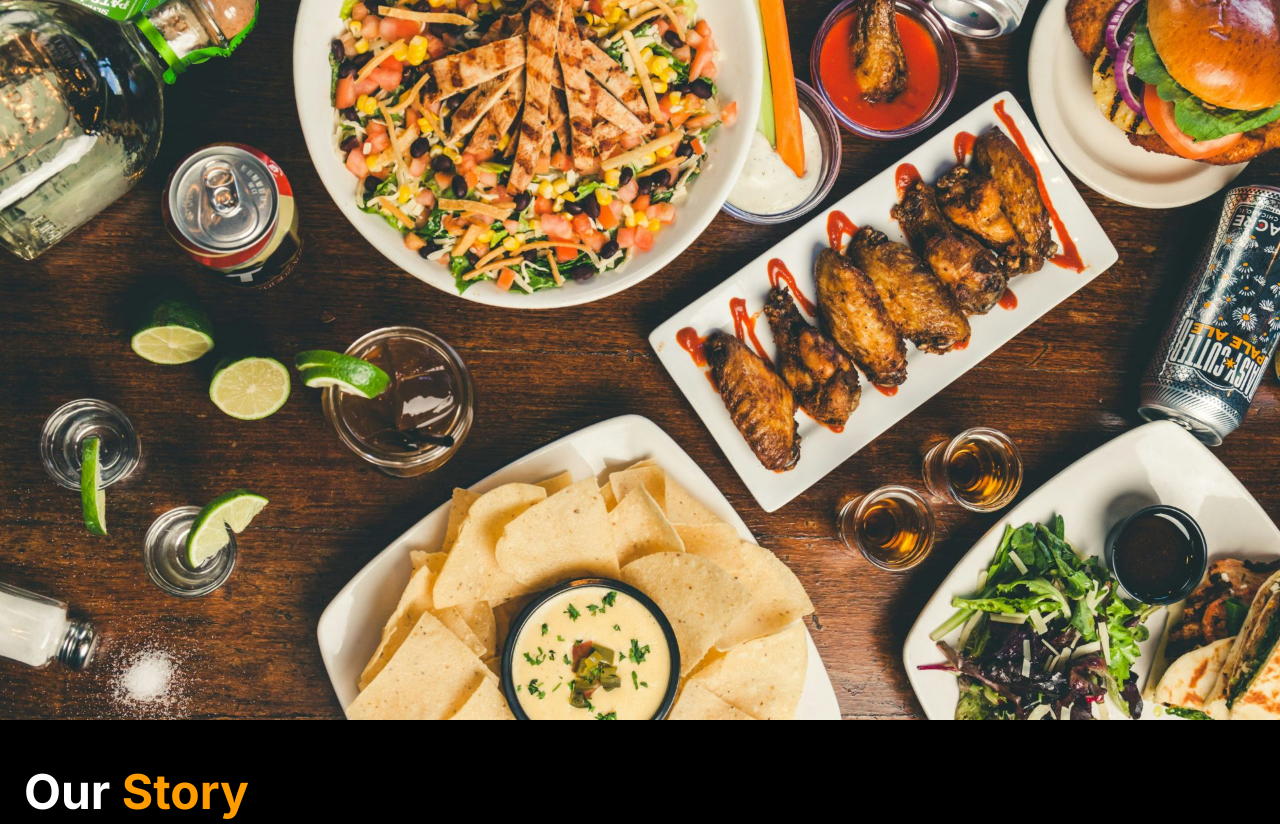
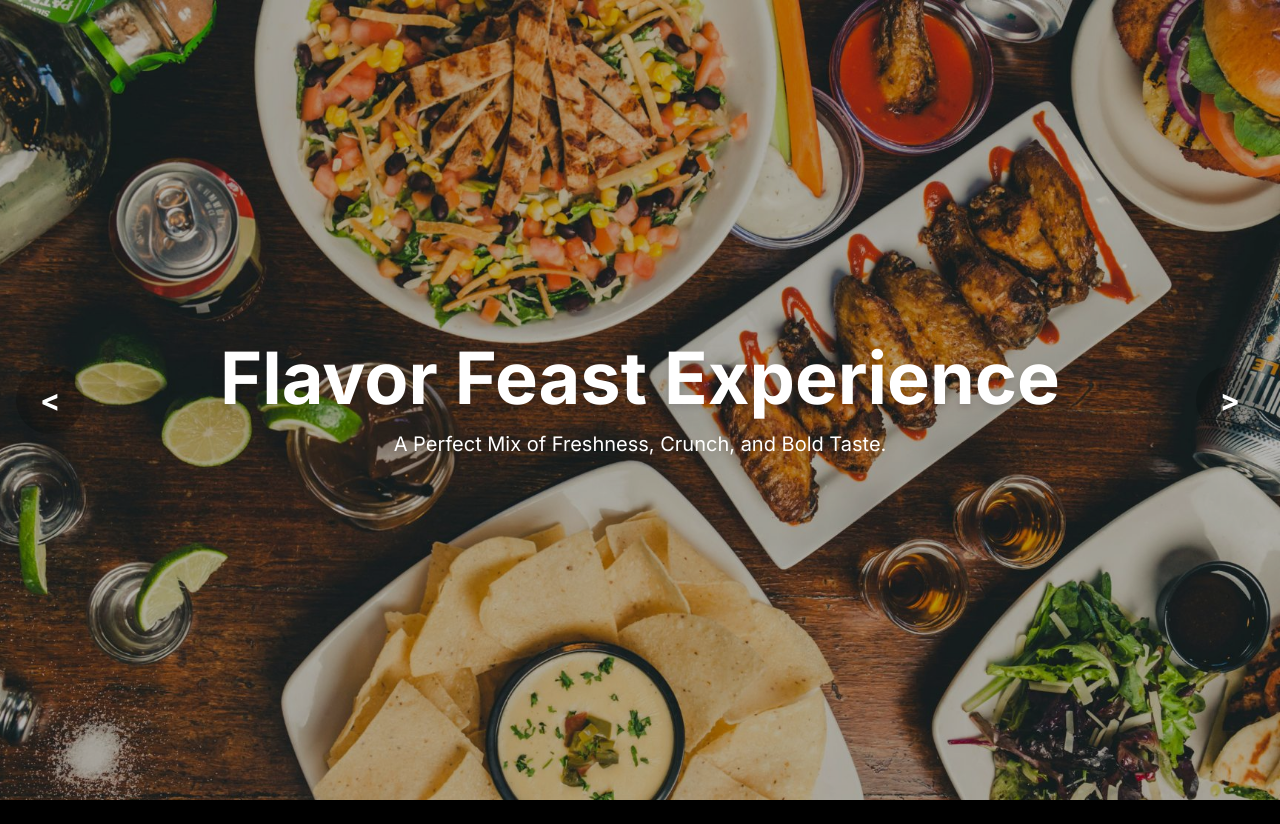
Before and after one commit to houssamBensiyed/FoodOrderPlus, a website: page index.html in a window 1280 px wide. Shown: the top 824 px of the page. Drawn offline with nearby package versions, Linux system fonts and the light colour scheme.

Commit message:
add carousel

```diff
--- a/index.html
+++ b/index.html
@@ -6,6 +6,7 @@
     <meta name="viewport" content="width=device-width, initial-scale=1.0">
     <link rel="preconnect" href="https://fonts.gstatic.com" crossorigin />
     <link href="https://fonts.googleapis.com/css2?family=Inter:wght@500;700;800&display=swap" rel="stylesheet" />
+
     <link href="../css/components/header/styles.css" rel="stylesheet" />
     <link href="../css/components/footer/styles.css" rel="stylesheet" />
     <link href="../css/output.css" rel="stylesheet" />
@@ -14,8 +15,36 @@
 
 <body class="bg-black text-white ">
 
-    <section class="w-full">
-        <img class="w-full max-h-screen object-cover" src="./assets/home/car-1.jpg" alt="Food banner" />
+
+    <section class="relative w-full">
+
+        <img id="carousel" class="w-full h-[60vh] sm:h-[70vh] md:h-screen object-cover"
+            src="./assets/home/carousel-1.jpg" alt="favorite meals" />
+
+        <div class="absolute inset-0 flex flex-col items-center justify-center
+        text-white text-center bg-black/30 px-4">
+
+            <h1 id="title" class="text-3xl sm:text-5xl md:text-7xl font-bold mb-2 drop-shadow-lg">
+                Flavor Feast Experience
+            </h1>
+
+            <p id="description" class="max-w-xl text-sm sm:text-lg md:text-xl drop-shadow-lg mt-2">
+                A Perfect Mix of Freshness, Crunch, and Bold Taste.
+            </p>
+        </div>
+
+        <button id="prevBtn" class="absolute top-1/2 left-2 sm:left-4 -translate-y-1/2
+        bg-black/20 text-white px-4 sm:px-6 py-3 sm:py-4
+        rounded-full text-xl sm:text-3xl font-bold hover:bg-black/80 transition">
+            &lt;
+        </button>
+
+        <button id="nextBtn" class="absolute top-1/2 right-2 sm:right-4 -translate-y-1/2
+        bg-black/20 text-white px-4 sm:px-6 py-3 sm:py-4
+        rounded-full text-xl sm:text-3xl font-bold hover:bg-black/80 transition">
+            &gt;
+        </button>
+
     </section>
 
     <!-- About Us -->
@@ -207,7 +236,8 @@
             <div class="mt-8 grid gap-6 md:gap-8 md:grid-cols-2 lg:grid-cols-3">
 
                 <!-- Comment-1 -->
-                <div class="flex flex-col justify-around lg:mt-28 bg-[#444444] rounded-[24px] p-6 h-80 max-w-[450px] mx-auto ">
+                <div
+                    class="flex flex-col justify-around lg:mt-28 bg-[#444444] rounded-[24px] p-6 h-80 max-w-[450px] mx-auto ">
                     <div class="w-10 h-10 ">
                         <img src="./assets/home/comment.png" alt="comment icon" class="w-full h-full object-contain">
                     </div>
@@ -239,7 +269,8 @@
                     </div>
                 </div>
                 <!-- Comment-3 -->
-                <div class="flex flex-col justify-around lg:mt-28 bg-[#444444] rounded-[24px] p-6 h-80 max-w-[450px] mx-auto">
+                <div
+                    class="flex flex-col justify-around lg:mt-28 bg-[#444444] rounded-[24px] p-6 h-80 max-w-[450px] mx-auto">
                     <div class="w-10 h-10 ">
                         <img src="./assets/home/comment.png" alt="comment icon" class="w-full h-full object-contain">
                     </div>
@@ -259,7 +290,7 @@
     </section>
 
     <script src="https://cdn.tailwindcss.com"></script>
-
+    <script src="./js/home.js"></script>
 </body>
 
 
--- /dev/null
+++ b/js/home.js
@@ -0,0 +1,41 @@
+const slides = [
+  {
+    img: "./assets/home/carousel-1.jpg",
+    title: "Flavor Feast Experience",
+    desc: "A Perfect Mix of Freshness, Crunch, and Bold Taste.",
+  },
+  {
+    img: "./assets/home/carousel-2.jpg",
+    title: "Authentic Indian Feast",
+    desc: "Rich Flavors, Fresh Herbs, and Traditional Spices.",
+  },
+  {
+    img: "./assets/home/carousel-3.jpg",
+    title: "Gourmet Dining Experience",
+    desc: "Where Sophisticated Flavors Meet Elegant Presentation.",
+  },
+];
+
+let index = 0;
+
+const carousel = document.getElementById("carousel");
+const title = document.getElementById("title");
+const description = document.getElementById("description");
+const nextBtn = document.getElementById("nextBtn");
+const prevBtn = document.getElementById("prevBtn");
+
+function updateSlide() {
+  carousel.src = slides[index].img;
+  title.textContent = slides[index].title;
+  description.textContent = slides[index].desc;
+}
+
+nextBtn.addEventListener("click", () => {
+  index = (index + 1) % slides.length;
+  updateSlide();
+});
+
+prevBtn.addEventListener("click", () => {
+  index = (index - 1 + slides.length) % slides.length;
+  updateSlide();
+});
```
Also changed, not shown: assets/home/carousel-1.jpg (renamed from assets/home/car-1.jpg), assets/home/carousel-2.jpg (renamed from assets/home/car-2.jpg), assets/home/carousel-3.jpg (renamed from assets/home/car-3.jpg).
